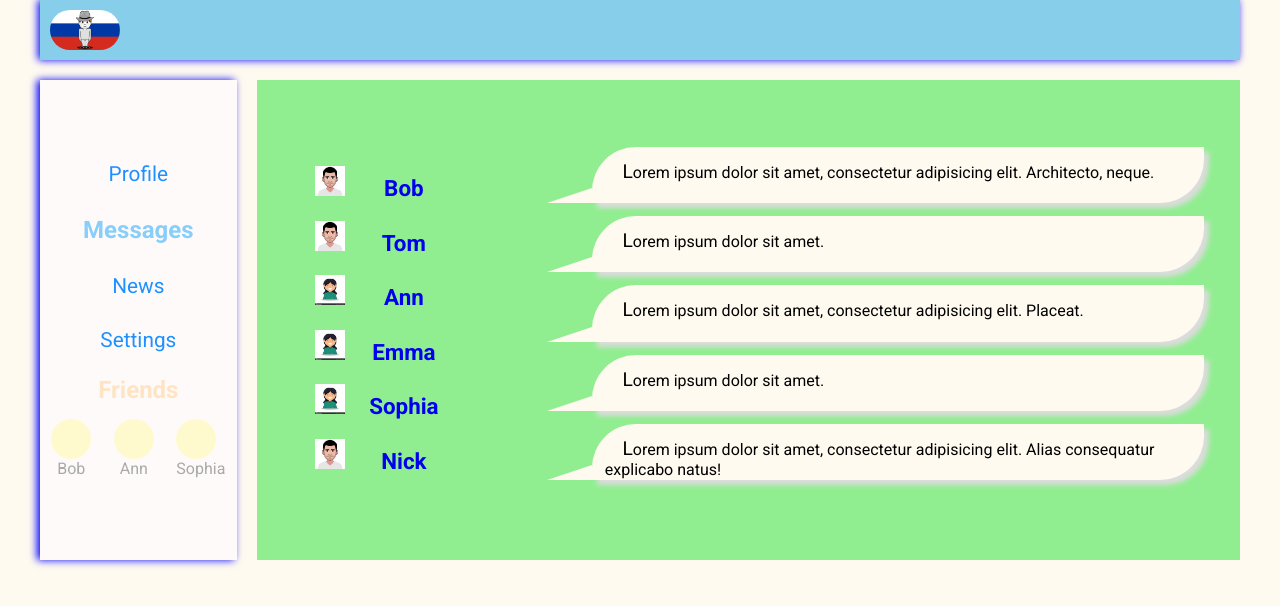
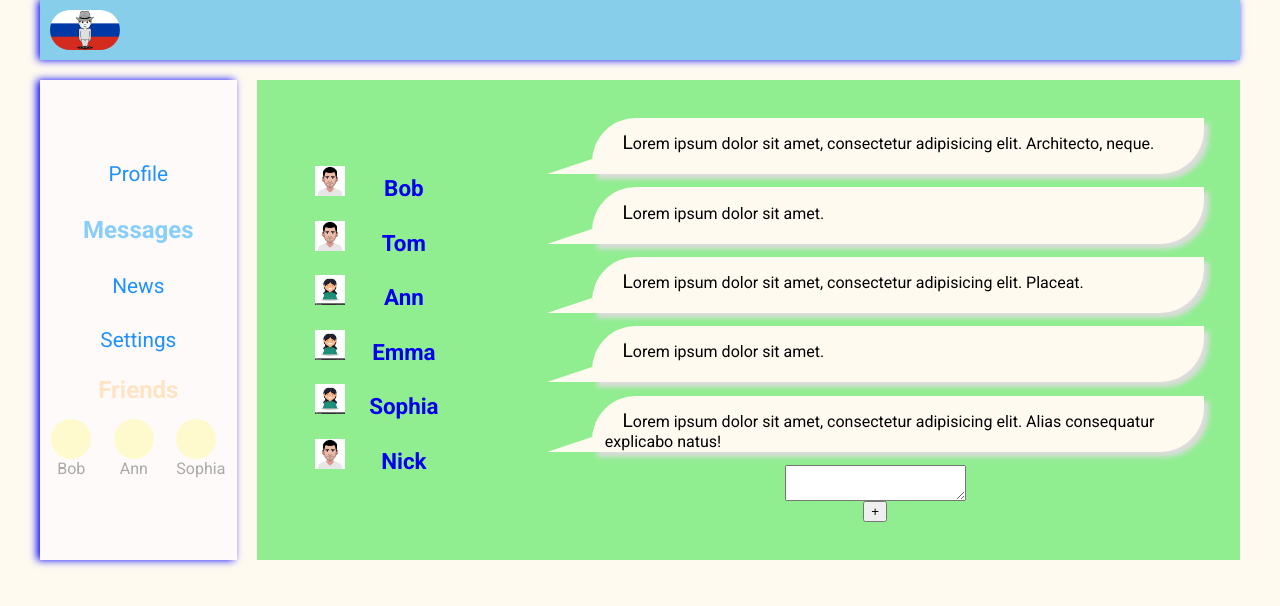
Before and after one commit to Lelik7777/social_network_2021, a React (Create React App) app: page /Dialogs in a window 1280 px wide. Shown: the top 606 px of the page. Built offline with nearby package versions, Linux system fonts and the light colour scheme.

Commit message:
add ref in Dialogs.tsx and Posts.tsx

```diff
--- a/src/components/content/dialogs/Dialogs.tsx
+++ b/src/components/content/dialogs/Dialogs.tsx
@@ -19,6 +19,9 @@ export function Dialogs({data}: DialogsType) {
             <Message id={m.id} text={m.text}/>
         );
     });
+    const ref=React.createRef<HTMLTextAreaElement>();
+
+    const onClick = ()=>{alert(ref.current?.value)};
     return (
         <div className={o.dialogs}>
             <div className={o.dialogs_items}>
@@ -26,6 +29,8 @@ export function Dialogs({data}: DialogsType) {
             </div>
             <div className={o.messages}>
                 {mappedMessages}
+                <textarea ref={ref} />
+                <button onClick={onClick}>+</button>
             </div>
 
         </div>
--- a/src/components/content/profile/posts/Posts.tsx
+++ b/src/components/content/profile/posts/Posts.tsx
@@ -13,13 +13,18 @@ export function Posts({data}: PostsType) {
         return (
             <Post id={p.id} message={p.message} like={p.like}/>
         );
-    })
+    });
+const textarea=React.createRef<HTMLTextAreaElement>();
+const text=textarea.current?.value;
+    const onClick = ()=>{
+        alert(textarea.current?.value);
+    };
     return (
         <div className={o.posts}>
             My posts:
             <div>
-                <input type="text"/>
-                <button>add</button>
+                <textarea ref={textarea}></textarea>
+                <button onClick={onClick}>add</button>
             </div>
             {mappedPosts}
         </div>
```
